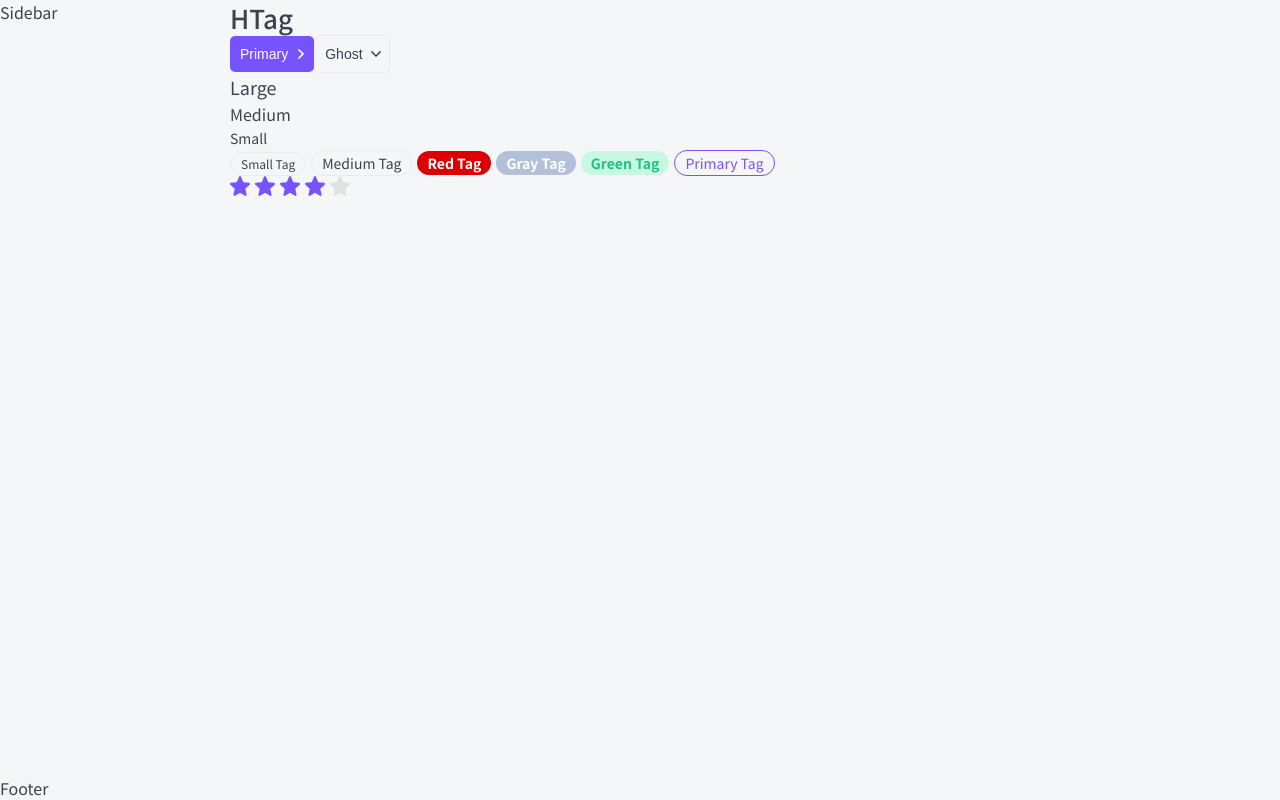
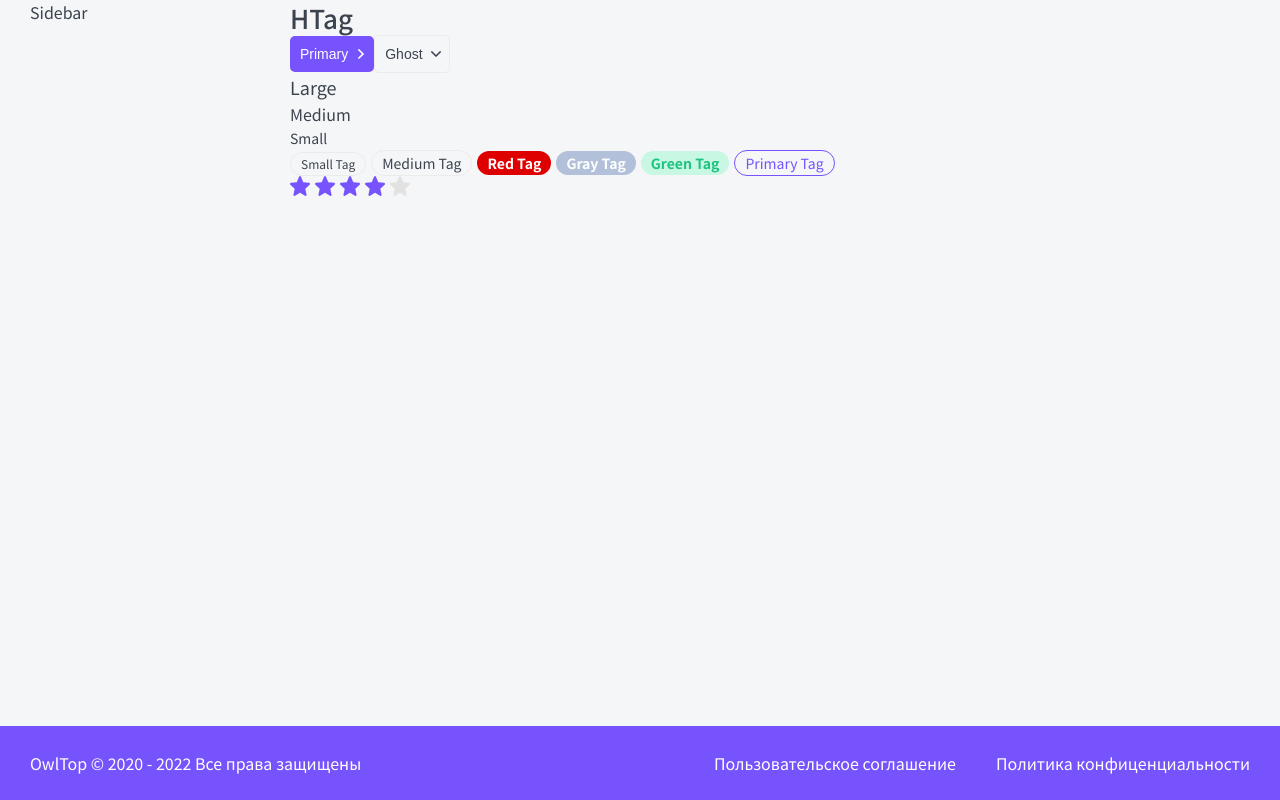
Before and after one commit to HikkaKun/top-app, a Next.js app: page / in a window 1280 px wide. Built offline with nearby package versions, Linux system fonts and the light colour scheme.

Commit message:
Add Footer styles
- add Footer styles
- add Layout gap

```diff
--- a/layout/Footer/Footer.module.css
+++ b/layout/Footer/Footer.module.css
@@ -0,0 +1,21 @@
+.footer {
+	display: grid;
+	grid-template-columns: 1fr auto auto;
+	gap: 10px 40px;
+
+	padding: 25px 30px;
+
+	color: var(--white);
+	background: var(--primary);
+}
+
+.footer a:hover {
+	color: var(--gray-light);
+}
+
+@media (max-width: 765px) {
+	.footer {
+		grid-template-columns: 1fr;
+		text-align: center;
+	}
+}
--- a/layout/Footer/Footer.tsx
+++ b/layout/Footer/Footer.tsx
@@ -1,9 +1,14 @@
+import classnames from 'classnames';
 import { FooterProps } from './Footer.props';
+import styles from './Footer.module.css';
+import { P } from '../../components';
 
-export function Footer({ ...props }: FooterProps): JSX.Element {
+export function Footer({ className, ...props }: FooterProps): JSX.Element {
 	return (
-		<div {...props}>
-			Footer
-		</div>
+		<footer className={classnames(className, styles.footer)} {...props}>
+			<P>OwlTop © 2020 - {new Date().getFullYear()} Все права защищены</P>
+			<P><a href="#">Пользовательское соглашение</a></P>
+			<P><a href="#">Политика конфиценциальности</a></P>
+		</footer>
 	);
 }
--- a/layout/Layout.module.css
+++ b/layout/Layout.module.css
@@ -2,7 +2,7 @@
 	display: grid;
 
 	min-height: 100vh;
-
+	gap: 0 30px;
 	grid-template-columns: auto 230px minmax(320px, 1200px) auto;
 	grid-template-rows: auto 1fr auto;
 	grid-template-areas:
```
